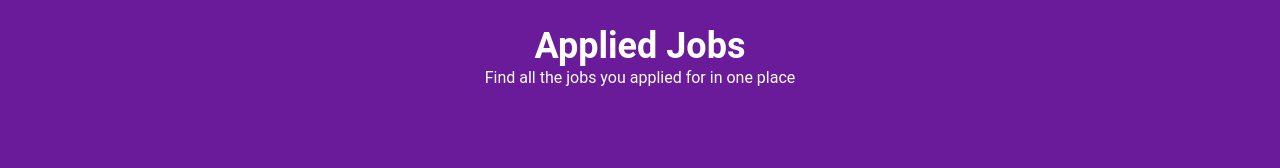
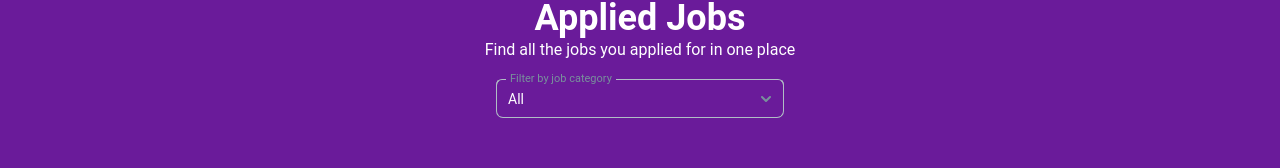
Before and after one commit to DeepsEffect/job-nebula, a React (Vite) app: page /appliedJobs in a window 1280 px wide. Shown: the part 202-370 px from the top of the page. Built offline with nearby package versions, Linux system fonts and the light colour scheme; no server answers; sample sign-in values are in the browser's storage.

Commit message:
added filtered by category in the applied jobs page

```diff
--- a/src/pages/AppliedJobs/AppliedJobs.jsx
+++ b/src/pages/AppliedJobs/AppliedJobs.jsx
@@ -1,4 +1,11 @@
-import { Avatar, Button, Card, Typography } from "@material-tailwind/react";
+import {
+  Avatar,
+  Button,
+  Card,
+  Option,
+  Select,
+  Typography,
+} from "@material-tailwind/react";
 import axios from "axios";
 import { useContext, useEffect, useState } from "react";
 import { AuthContext } from "../../providers/AuthProver";
@@ -6,7 +13,7 @@ import { AuthContext } from "../../providers/AuthProver";
 const AppliedJobs = () => {
   const [jobs, setJobs] = useState([]);
   const { user } = useContext(AuthContext);
-  //   const [searchQuery, setSearchQuery] = useState("");
+  const [jobCategory, setJobCategory] = useState("");
 
   //getting the data from DB
   useEffect(() => {
@@ -26,11 +33,30 @@ const AppliedJobs = () => {
     "Status",
   ];
 
+  // filter by job category
+  const filteredJobs = jobCategory
+    ? jobs.filter((job) => job.jobCategory === jobCategory)
+    : jobs;
   return (
     <div>
       <div className="bg-primary min-h-[400px] text-center text-white flex flex-col justify-center items-center">
         <h2 className="text-4xl font-bold">Applied Jobs</h2>
         <p>Find all the jobs you applied for in one place</p>
+        <div className="w-72 mt-4">
+          <Select
+            label="Filter by job category"
+            color="purple"
+            className="text-white"
+            value={jobCategory}
+            onChange={(val) => setJobCategory(val)}
+          >
+            <Option value="">All</Option>
+            <Option value="On-Site">On-SIte</Option>
+            <Option value="Remote">Remote</Option>
+            <Option value="Part-Time">Part-Time</Option>
+            <Option value="Hybrid">Hybrid</Option>
+          </Select>
+        </div>
       </div>
       <Card className="h-full w-full overflow-scroll lg:overflow-hidden  mt-10">
         <table className="w-full min-w-max table-auto text-left">
@@ -53,7 +79,7 @@ const AppliedJobs = () => {
             </tr>
           </thead>
           <tbody>
-            {jobs?.map((job) => (
+            {filteredJobs?.map((job) => (
               <tr key={job._id} className="even:bg-blue-gray-50/50">
                 <td className="p-4">
                   <Avatar
```
